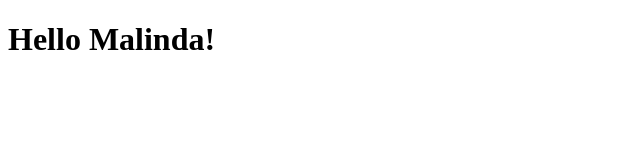
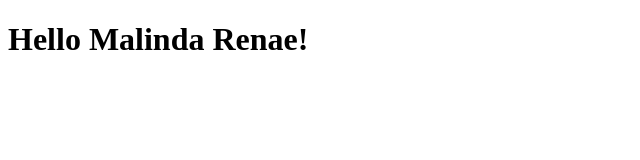
Before and after one commit to malindabrown/malinda, a plain HTML site: page index.html in a window 1280 px wide. Shown: the whole page, without its empty margins (0-640 px from the left). Drawn offline with Linux system fonts and the light colour scheme.

Commit message:
'push it'

```diff
--- a/index.html
+++ b/index.html
@@ -8,7 +8,7 @@
 </head>
 <body>
    <title>This is Malinda Site</title>
-   <h1>Hello Malinda!</h1>
+   <h1>Hello Malinda Renae!</h1>
 
 </body>
 </html>
```
